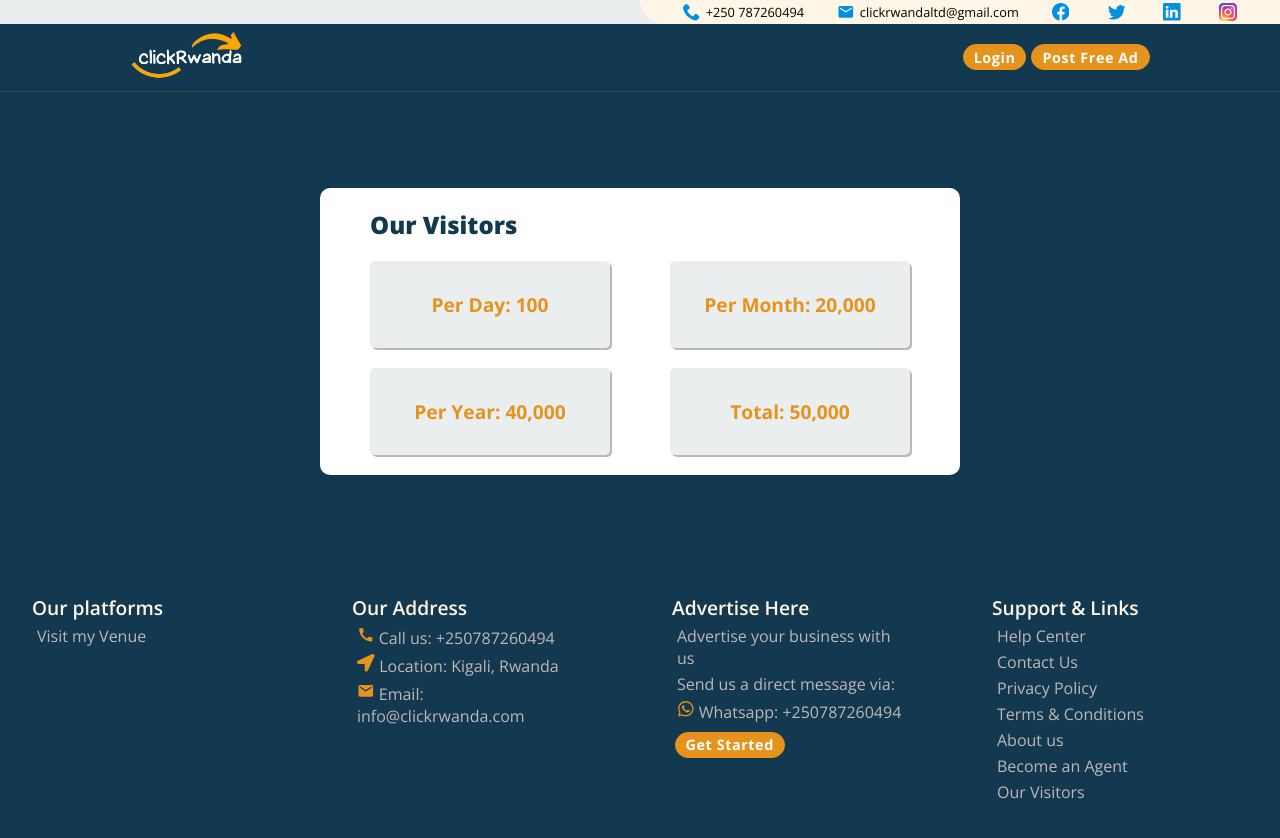
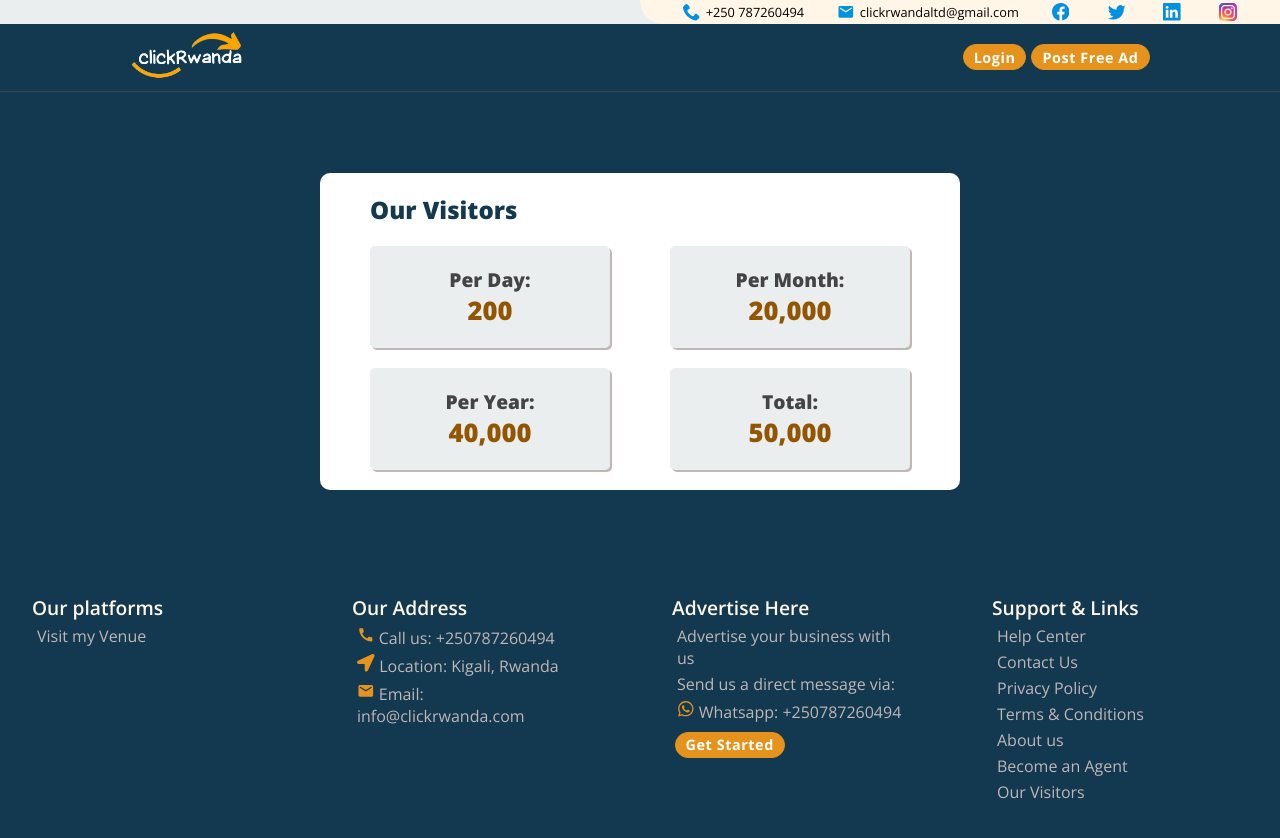
Before and after one commit to Diibro/clickrwanda-client, a React (Vite) app: page /website-visits in a window 1280 px wide. Shown: the top 838 px of the page. Built offline with nearby package versions, Linux system fonts and the light colour scheme.

Commit message:
updated the websites view page

```diff
--- a/src/components/static/WebUse.jsx
+++ b/src/components/static/WebUse.jsx
@@ -4,17 +4,20 @@ const WebUse = () => {
           <div className="web-usage-container">
                <h2>Our Visitors</h2>
                <div className="visits">
-                    <h3>Per Day: 100</h3>
-
+                    <h3>Per Day:</h3>
+                    <p>200 </p>
                </div>
                <div className="visits">
-                    <h3>Per Month: 20,000</h3>
+                    <h3>Per Month:</h3>
+                    <p>20,000</p>
                </div>
                <div className="visits">
-                    <h3>Per Year: 40,000</h3>
+                    <h3>Per Year: </h3>
+                    <p>40,000</p>
                </div>
                <div className="visits">
-                    <h3>Total: 50,000</h3>
+                    <h3>Total:</h3>
+                    <p>50,000</p>
                </div>
           </div>
      )
--- a/src/styles/General.css
+++ b/src/styles/General.css
@@ -4102,18 +4102,25 @@ a{
      width: 40%;
      border-radius: 5px;
      background-color: var(--light-gray);
-     padding: 30px 5px;
-     display: flex;
-     flex-direction: row;
-     justify-content: center;
-     color: var(--back-color-gold2);
+     padding: 20px 5px;
+     display: flex;
+     flex-direction: column;
+     justify-content: center;
+     align-items: center;
+     color: var(--text-color-para1);
      margin: 10px auto;
      box-shadow: 2px 2px var(--gray-text);
 }
 
 .web-usage-container .visits h3{
      font-size: 1.2rem;
-     font-weight: 700;
+     font-weight: 800;
+}
+
+.web-usage-container .visits p{
+     color: var(--back-gold-color-v1);
+     font-size: 1.6rem;
+     font-weight: 900;
 }
 /* end of overriders */
 /* media queries */
```
